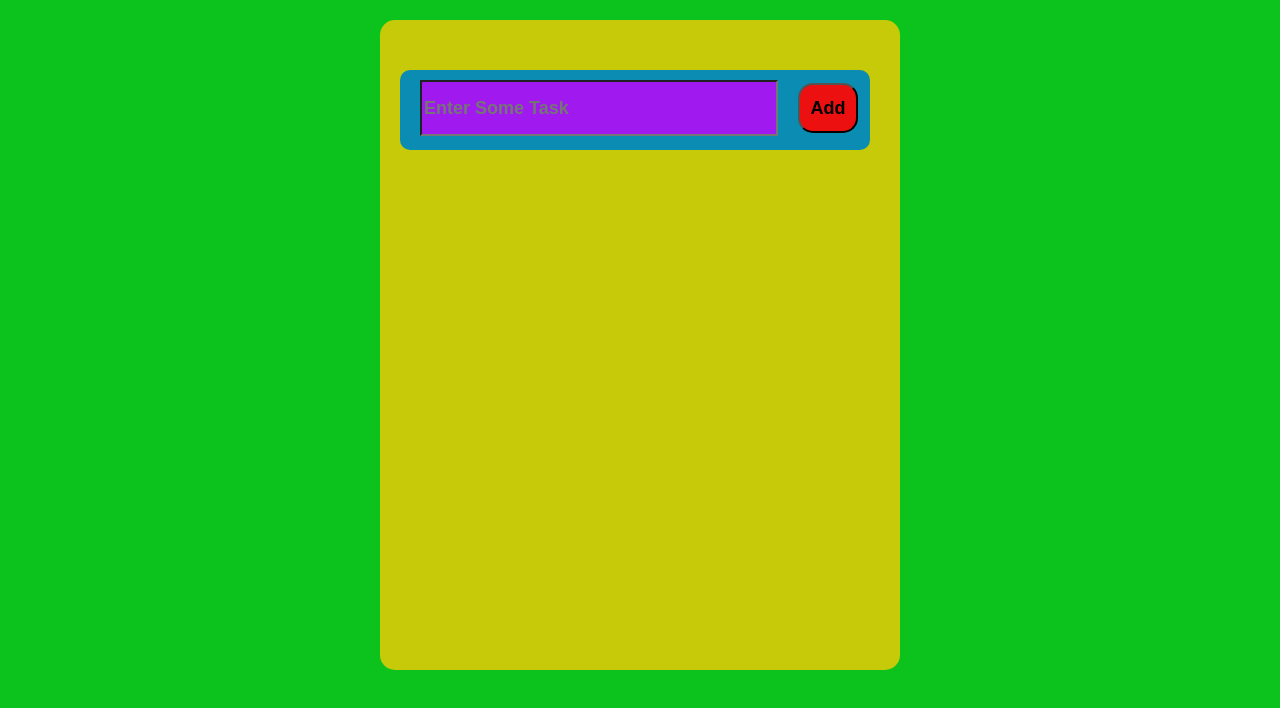
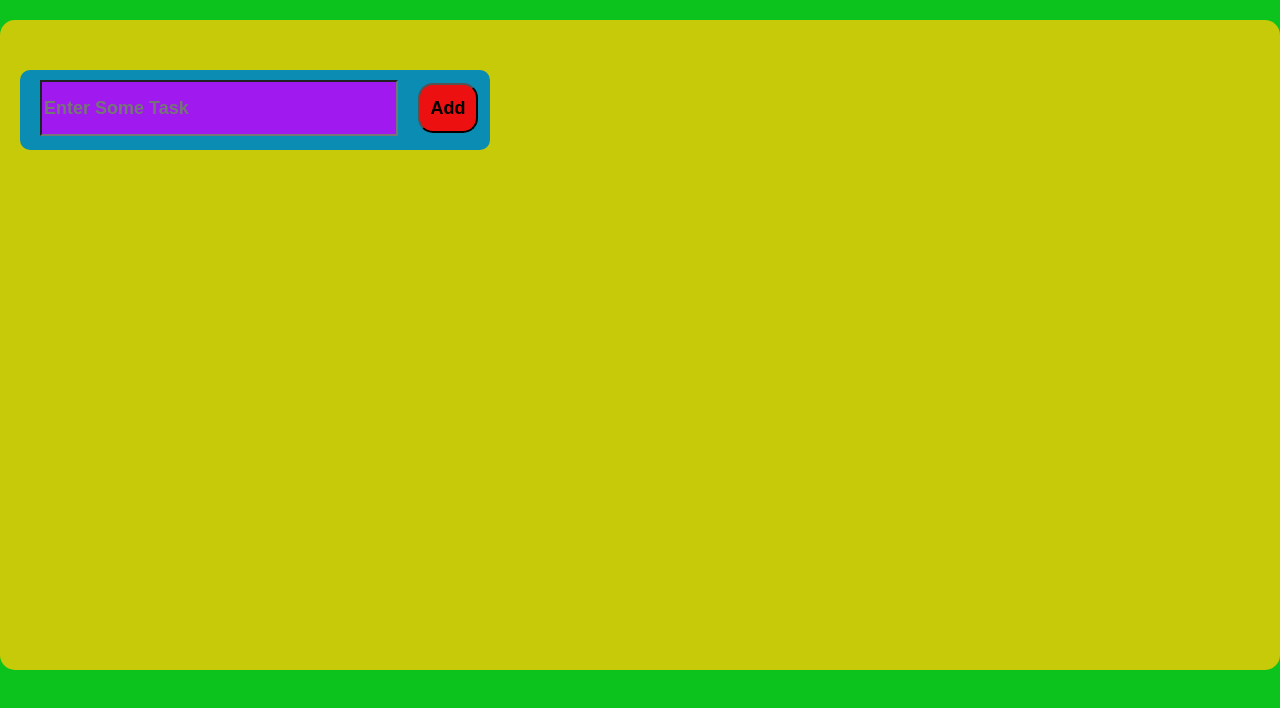
Before and after one commit to Swanmoy/To-do-app, a React (Create React App) app: page / in a window 1280 px wide. Shown: the top 708 px of the page. Built offline with nearby package versions, Linux system fonts and the light colour scheme.

Commit message:
This is todays first successfull commit

```diff
--- a/src/App.css
+++ b/src/App.css
@@ -3,7 +3,7 @@ body {
 }
 
 .Container {
-    width: 500px;
+    min-width: 500px;
     min-height: 600px;
     margin: 20px auto;
     background-color: #c7ca08;
@@ -49,8 +49,8 @@ body {
 
 #listItem {
     background-color: #dd19dd;
-    width: 450px;
-    height: 50px;
+    min-width: 450px;
+    min-height: 50px;
     margin-top: 10px;
     margin-left: 20px;
     color: white;
```
